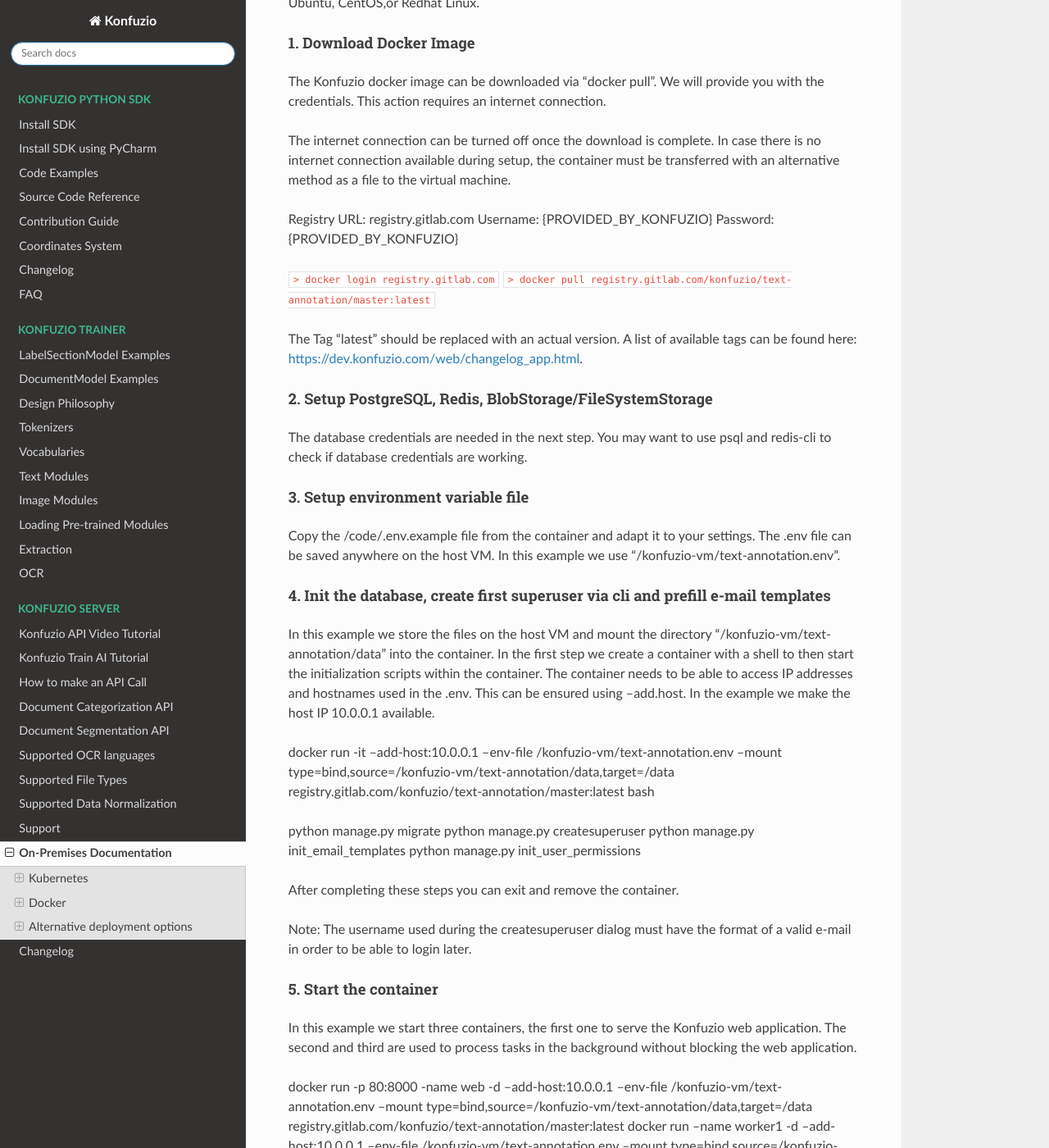
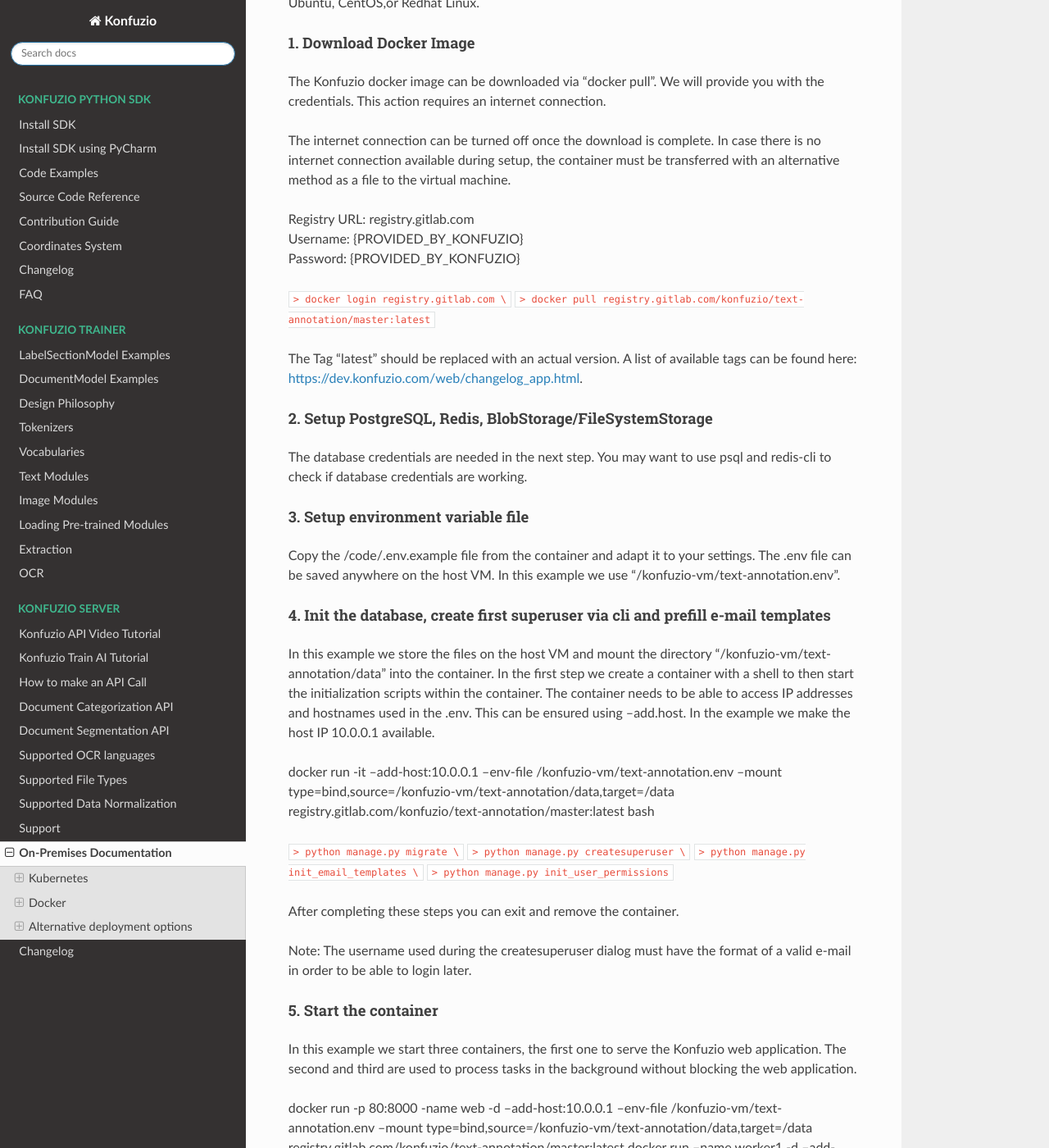
Before and after one commit to konfuzio-ai/konfuzio-sdk, a Sphinx documentation site: the page built from docs/web/on_premises.md, in a window 1280 px wide and 1400 px high, scrolled down 5619 px. Shown: the whole window at 82% size. Built offline with Sphinx 7.4.7 and the Read the Docs theme 2.0.0, drawn with Linux system fonts in a browser that asks for light colours.

```diff
--- a/docs/web/on_premises.md
+++ b/docs/web/on_premises.md
@@ -250,7 +250,7 @@ Registry URL: registry.gitlab.com
 Username: {PROVIDED_BY_KONFUZIO}
 Password: {PROVIDED_BY_KONFUZIO}
 
-`> docker login registry.gitlab.com`
+`> docker login registry.gitlab.com \`
 `> docker pull registry.gitlab.com/konfuzio/text-annotation/master:latest`
 
 The Tag "latest" should be replaced with an actual version. A list of available tags can be found here: https://dev.konfuzio.com/web/changelog_app.html.
@@ -267,10 +267,10 @@ The container needs to be able to access IP addresses and hostnames used in the
 
 docker run -it --add-host:10.0.0.1 --env-file /konfuzio-vm/text-annotation.env --mount type=bind,source=/konfuzio-vm/text-annotation/data,target=/data registry.gitlab.com/konfuzio/text-annotation/master:latest bash
 
-python manage.py migrate
-python manage.py createsuperuser
-python manage.py init_email_templates
-python manage.py init_user_permissions
+`> python manage.py migrate \`
+`> python manage.py createsuperuser \`
+`> python manage.py init_email_templates \`
+`> python manage.py init_user_permissions`
 
 After completing these steps you can exit and remove the container.
 
```
